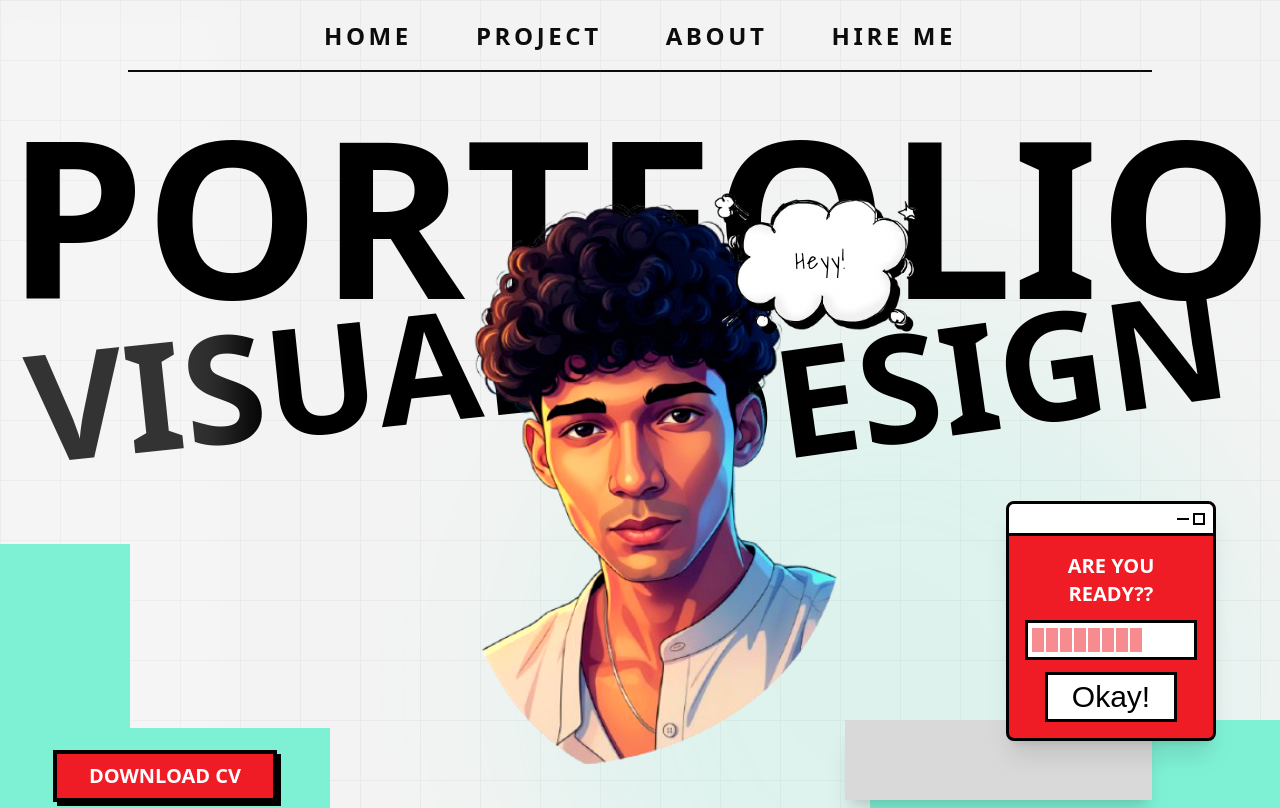
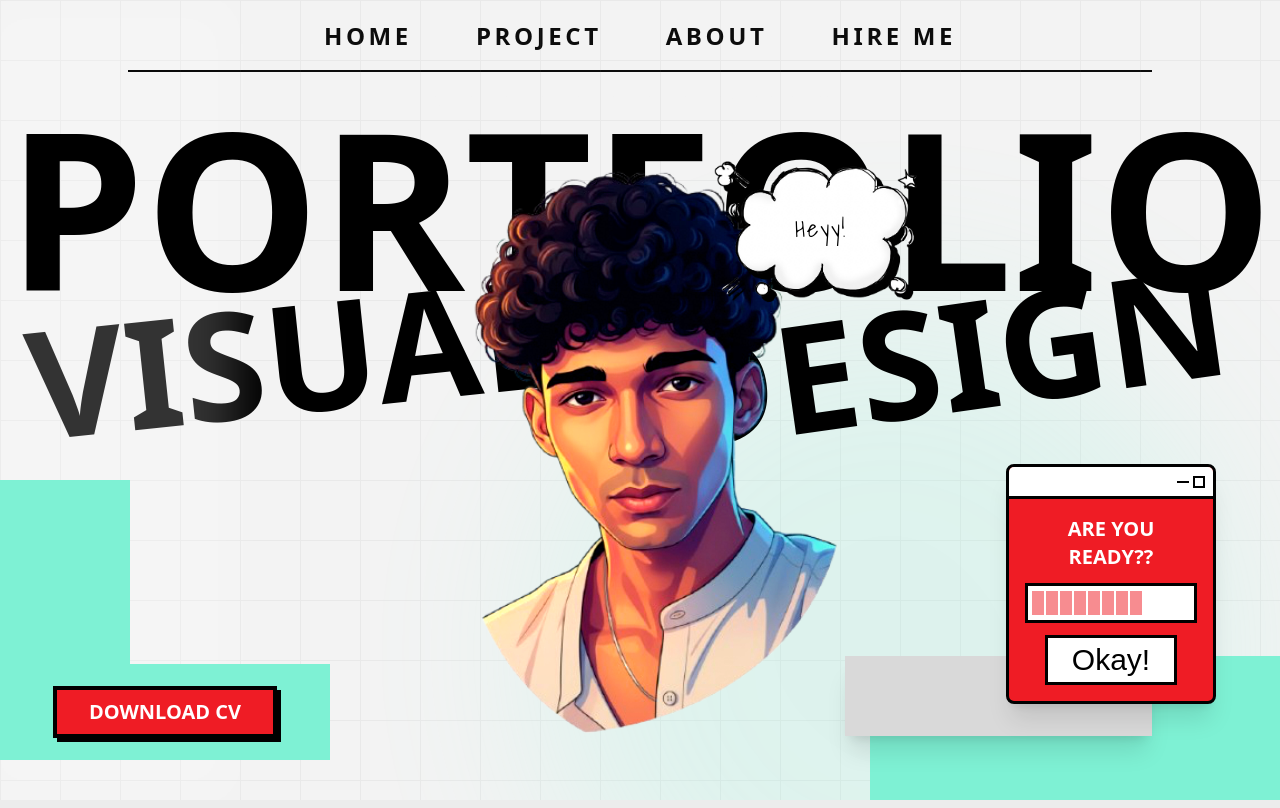
Before and after one commit to adithdev-glitch/newPortfolio, a React (Vite) app: page / in a window 1280 px wide. Shown: the top 808 px of the page. Built offline with nearby package versions, Linux system fonts and the light colour scheme; a web font is replaced by a local one.

Commit message:
screen fix

```diff
--- a/src/pages/Hero.jsx
+++ b/src/pages/Hero.jsx
@@ -25,7 +25,7 @@ export default function Hero() {
       <section
         className="
           relative
-          min-h-screen
+          h-[100vh]
           flex
           items-center
           justify-center
```
